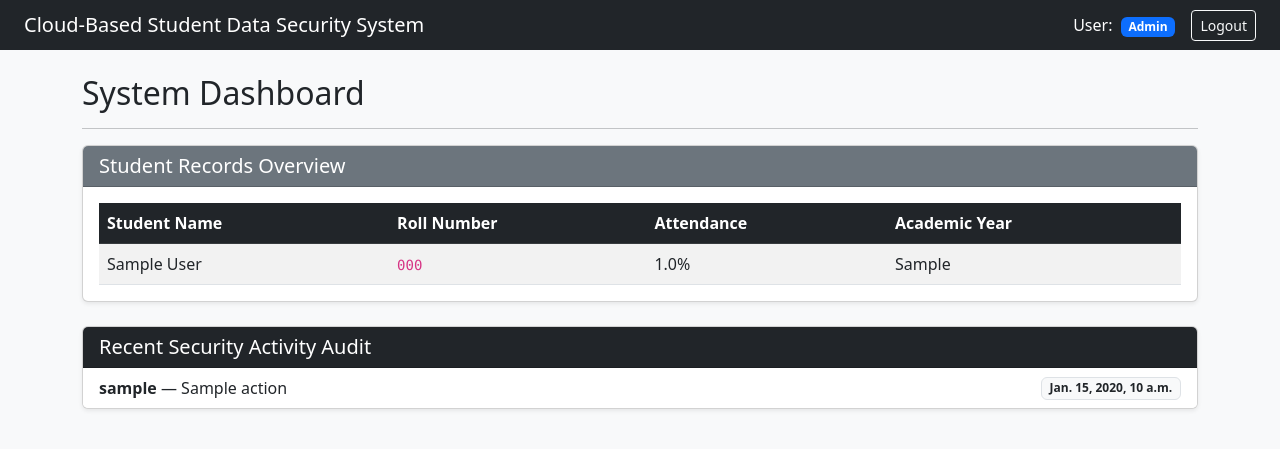
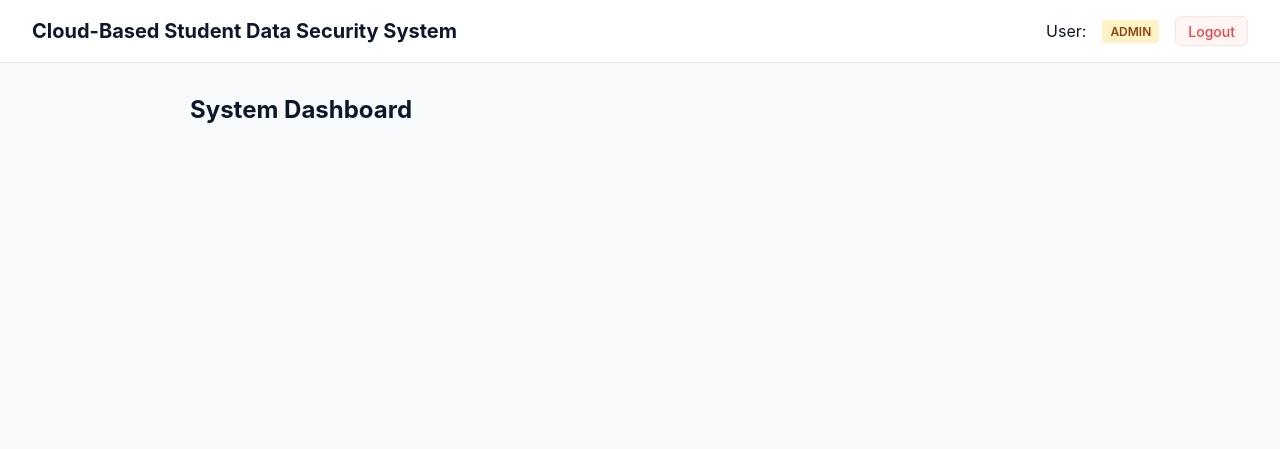
Before and after one commit to bhuvanguntuku7-cell/student-data-security, a Django app: template student_security/core/templates/dashboard.html in a window 1280 px wide. Shown: the top 449 px of the page. Run offline with Django 5.2, Linux system fonts and the light colour scheme; tables that the repository leaves empty hold one stand-in row (values such as "Sample post"); the template is opened without the code that fills it: values that come from a table or form of the project are taken from there, most other values are stand-ins (such as "Sample title", 1, 10 or a date in 2020); data that the repository does not hold is empty; parts of the project's set-up code (start-up, migrations or seed data) failed here and were passed over.

Commit message:
Fix dashboard record template variables

```diff
--- a/student_security/core/templates/dashboard.html
+++ b/student_security/core/templates/dashboard.html
@@ -2,99 +2,236 @@
 <html lang="en">
 <head>
     <meta charset="UTF-8">
+    <meta name="viewport" content="width=device-width, initial-scale=1.0">
     <title>Student Data Security Dashboard</title>
-    <link href="https://cdn.jsdelivr.net/npm/bootstrap@5.3.0/dist/css/bootstrap.min.css" rel="stylesheet">
+    <style>
+        :root {
+            --primary: #2563eb;
+            --bg-color: #f8fafc;
+            --card-bg: #ffffff;
+            --text-main: #0f172a;
+            --text-muted: #64748b;
+            --border-color: #e2e8f0;
+        }
+
+        body {
+            font-family: -apple-system, BlinkMacSystemFont, "Segoe UI", Roboto, Helvetica, Arial, sans-serif;
+            background-color: var(--bg-color);
+            color: var(--text-main);
+            margin: 0;
+            padding: 0;
+        }
+
+        .navbar {
+            background-color: #ffffff;
+            border-bottom: 1px solid var(--border-color);
+            padding: 1rem 2rem;
+            display: flex;
+            justify-content: space-between;
+            align-items: center;
+        }
+
+        .navbar h1 {
+            font-size: 1.25rem;
+            margin: 0;
+            font-weight: 700;
+        }
+
+        .user-info {
+            display: flex;
+            align-items: center;
+            gap: 1rem;
+        }
+
+        .badge {
+            padding: 0.25rem 0.5rem;
+            border-radius: 4px;
+            font-size: 0.75rem;
+            font-weight: 600;
+            text-transform: uppercase;
+        }
+
+        .badge-student { background: #e0f2fe; color: #0369a1; }
+        .badge-admin { background: #fef3c7; color: #92400e; }
+
+        .btn-logout {
+            color: #ef4444;
+            text-decoration: none;
+            font-size: 0.875rem;
+            font-weight: 500;
+            border: 1px solid #fee2e2;
+            padding: 0.35rem 0.75rem;
+            border-radius: 6px;
+            background-color: #fff5f5;
+        }
+
+        .btn-logout:hover {
+            background-color: #fee2e2;
+        }
+
+        .container {
+            max-width: 900px;
+            margin: 2rem auto;
+            padding: 0 1rem;
+        }
+
+        .card {
+            background: var(--card-bg);
+            border-radius: 8px;
+            border: 1px solid var(--border-color);
+            padding: 1.5rem;
+            margin-bottom: 1.5rem;
+            box-shadow: 0 1px 3px rgba(0,0,0,0.05);
+        }
+
+        .card h2 {
+            margin-top: 0;
+            font-size: 1.25rem;
+            color: var(--primary);
+        }
+
+        .grid {
+            display: grid;
+            grid-template-columns: 1fr 1fr;
+            gap: 1rem;
+            margin-top: 1rem;
+        }
+
+        .data-item {
+            padding: 0.875rem;
+            background-color: #f8fafc;
+            border: 1px solid var(--border-color);
+            border-radius: 6px;
+        }
+
+        .data-item label {
+            display: block;
+            font-size: 0.75rem;
+            color: var(--text-muted);
+            font-weight: 600;
+            text-transform: uppercase;
+            margin-bottom: 0.25rem;
+        }
+
+        .data-item span {
+            font-size: 1.1rem;
+            font-weight: 600;
+            color: var(--text-main);
+        }
+
+        table {
+            width: 100%;
+            border-collapse: collapse;
+            margin-top: 1rem;
+        }
+
+        th, td {
+            padding: 0.75rem;
+            text-align: left;
+            border-bottom: 1px solid var(--border-color);
+        }
+
+        th {
+            background-color: #f8fafc;
+            font-size: 0.875rem;
+            color: var(--text-muted);
+        }
+    </style>
 </head>
-<body class="bg-light">
-    <!-- Top Navigation Bar -->
-    <nav class="navbar navbar-dark bg-dark">
-        <div class="container-fluid px-4">
-            <span class="navbar-brand mb-0 h1">Cloud-Based Student Data Security System</span>
-            <div class="d-flex align-items-center">
-                <span class="text-white me-3">
-                    User: <strong>{{ user.username }}</strong>
-                    <span class="badge bg-primary ms-1">{{ profile.role|capfirst }}</span>
+<body>
+    <div class="navbar">
+        <h1>Cloud-Based Student Data Security System</h1>
+        <div class="user-info">
+            <span>User: <strong>{{ request.user.username }}</strong></span>
+            <span class="badge {% if profile.role == 'student' %}badge-student{% else %}badge-admin{% endif %}">
+                {{ profile.role }}
             </span>
-                <a href="{% url 'logout' %}" class="btn btn-outline-light btn-sm">Logout</a>
+            <a href="/logout/" class="btn-logout">Logout</a>
         </div>
     </div>
-    </nav>
 
-    <div class="container mt-4">
-        <h2 class="mb-3">System Dashboard</h2>
-        <hr>
+    <div class="container">
+        <h2>System Dashboard</h2>
 
-        <!-- STUDENT ROLE VIEW -->
         {% if profile.role == 'student' %}
-            <div class="card shadow-sm p-4">
-                <h4 class="card-title text-primary mb-3">My Academic Records</h4>
+            <div class="card">
+                <h2>My Academic Records</h2>
                 {% if record %}
-                    <div class="row g-3">
-                        <div class="col-md-6">
-                            <p><strong>Roll Number:</strong> {{ record.roll_number }}</p>
-                            <p><strong>Academic Year:</strong> {{ record.academic_year }}</p>
+                    <div class="grid">
+                        <div class="data-item">
+                            <label>Roll Number:</label>
+                            <span>{{ record.roll_number|default:"N/A" }}</span>
                         </div>
-                        <div class="col-md-6">
-                            <p><strong>Attendance:</strong> <span class="badge bg-success fs-6">{{ record.attendance }}%</span></p>
-                            <p><strong>Exam Results:</strong> {{ record.exam_results }}</p>
+                        <div class="data-item">
+                            <label>Academic Year:</label>
+                            <span>{{ record.academic_year|default:"N/A" }}</span>
+                        </div>
+                        <div class="data-item">
+                            <label>Attendance:</label>
+                            <span>{{ record.attendance|default:"0" }}%</span>
+                        </div>
+                        <div class="data-item">
+                            <label>Exam Results:</label>
+                            <span>{{ record.exam_results|default:"N/A" }}</span>
                         </div>
                     </div>
                 {% else %}
-                    <p class="text-muted mb-0">No academic records assigned to your account yet. Please contact an administrator.</p>
+                    <p style="color: var(--text-muted);">No academic record assigned yet. Please contact faculty or admin to link your record in the admin panel.</p>
                 {% endif %}
             </div>
+        {% endif %}
 
-        <!-- ADMIN & FACULTY ROLE VIEW -->
-        {% else %}
-            <div class="card shadow-sm mb-4">
-                <div class="card-header bg-secondary text-white">
-                    <h5 class="mb-0">Student Records Overview</h5>
-                </div>
-                <div class="card-body">
-                    <table class="table table-striped table-hover align-middle mb-0">
-                        <thead class="table-dark">
+        {% if profile.role in 'admin,faculty' %}
+            <div class="card">
+                <h2>All Student Records (Administrative Access)</h2>
+                <table>
+                    <thead>
                         <tr>
-                                <th>Student Name</th>
+                            <th>Student User</th>
                             <th>Roll Number</th>
+                            <th>Academic Year</th>
                             <th>Attendance</th>
-                                <th>Academic Year</th>
+                            <th>Results</th>
                         </tr>
                     </thead>
                     <tbody>
-                            {% for rec in all_records %}
+                        {% for r in all_records %}
                             <tr>
-                                <td>{{ rec.student_user.get_full_name|default:rec.student_user.username }}</td>
-                                <td><code>{{ rec.roll_number }}</code></td>
-                                <td>{{ rec.attendance }}%</td>
-                                <td>{{ rec.academic_year }}</td>
+                                <td>{{ r.student_user.username }}</td>
+                                <td>{{ r.roll_number }}</td>
+                                <td>{{ r.academic_year }}</td>
+                                <td>{{ r.attendance }}%</td>
+                                <td>{{ r.exam_results }}</td>
                             </tr>
                         {% empty %}
-                            <tr>
-                                <td colspan="4" class="text-center text-muted">No student records found in database.</td>
-                            </tr>
+                            <tr><td colspan="5">No records found.</td></tr>
                         {% endfor %}
                     </tbody>
                 </table>
             </div>
-            </div>
 
-            <!-- SECURITY ACTIVITY LOG AUDIT -->
-            <div class="card shadow-sm">
-                <div class="card-header bg-dark text-white">
-                    <h5 class="mb-0">Recent Security Activity Audit</h5>
-                </div>
-                <ul class="list-group list-group-flush">
+            <div class="card">
+                <h2>Security Audit Logs</h2>
+                <table>
+                    <thead>
+                        <tr>
+                            <th>User</th>
+                            <th>Action Executed</th>
+                            <th>Timestamp</th>
+                        </tr>
+                    </thead>
+                    <tbody>
                         {% for log in activity_logs %}
-                        <li class="list-group-item d-flex justify-content-between align-items-center">
-                            <span>
-                                <strong>{{ log.user.username }}</strong> &mdash; {{ log.action }}
-                            </span>
-                            <span class="badge bg-light text-dark border">{{ log.timestamp }}</span>
-                        </li>
+                            <tr>
+                                <td>{{ log.user.username }}</td>
+                                <td>{{ log.action }}</td>
+                                <td>{{ log.timestamp }}</td>
+                            </tr>
                         {% empty %}
-                        <li class="list-group-item text-muted">No audit activity logged yet.</li>
+                            <tr><td colspan="3">No logs recorded yet.</td></tr>
                         {% endfor %}
-                </ul>
+                    </tbody>
+                </table>
             </div>
         {% endif %}
     </div>
--- a/student_security/core/views.py
+++ b/student_security/core/views.py
@@ -19,8 +19,7 @@ def dashboard(request):
     context = {'profile': profile}
 
     if profile.role == 'student':
-        # Limit dataset to the authenticated student's own record
-        context['record'] = StudentRecord.objects.filter(student_user=request.user)
+    context['record'] = StudentRecord.objects.filter(student_user=request.user).first()
     elif profile.role in ['admin', 'faculty']:
         # Broad access for administrative and faculty roles
         context['all_records'] = StudentRecord.objects.all()
```
Lines whose indentation alone changed are shown as unchanged.
